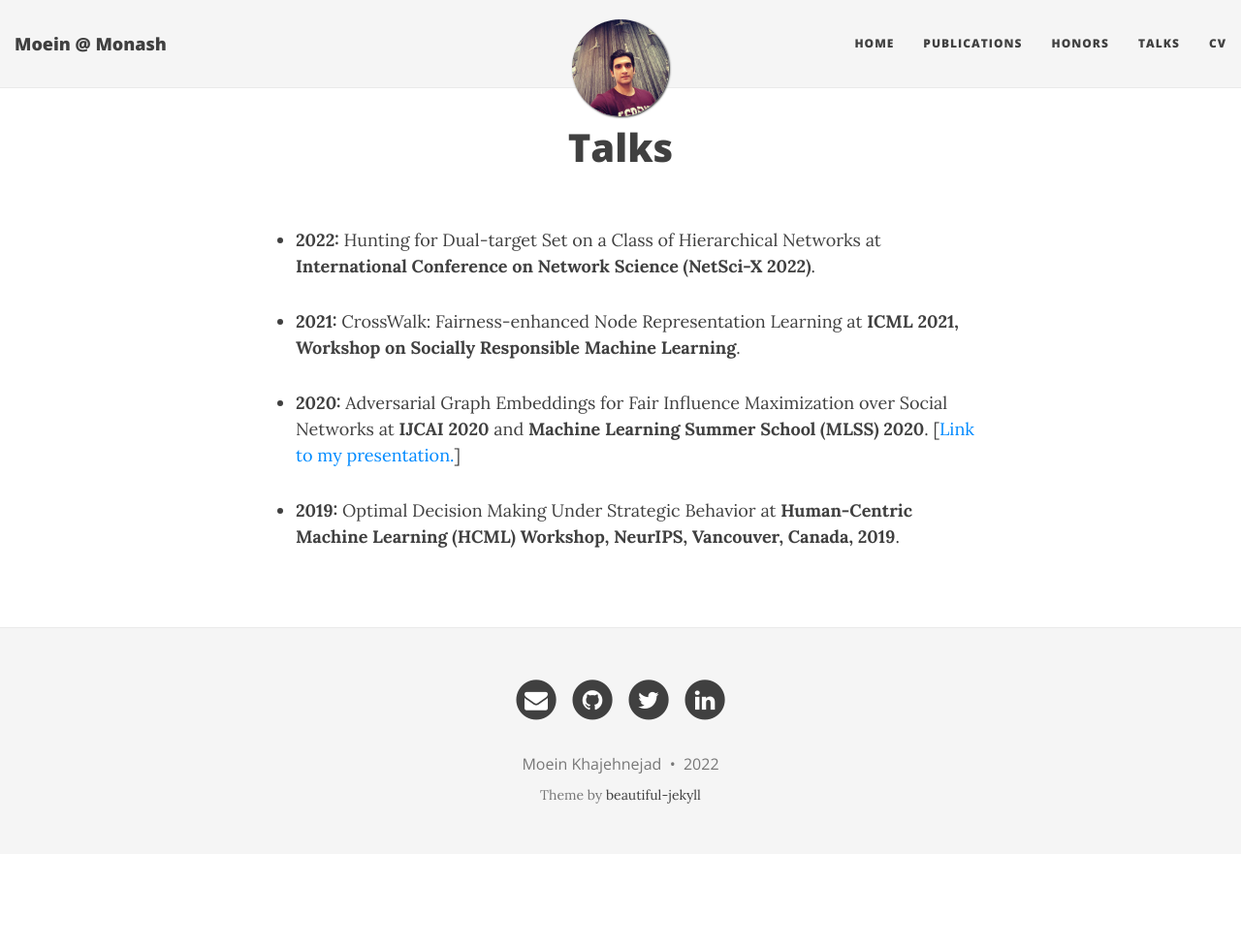
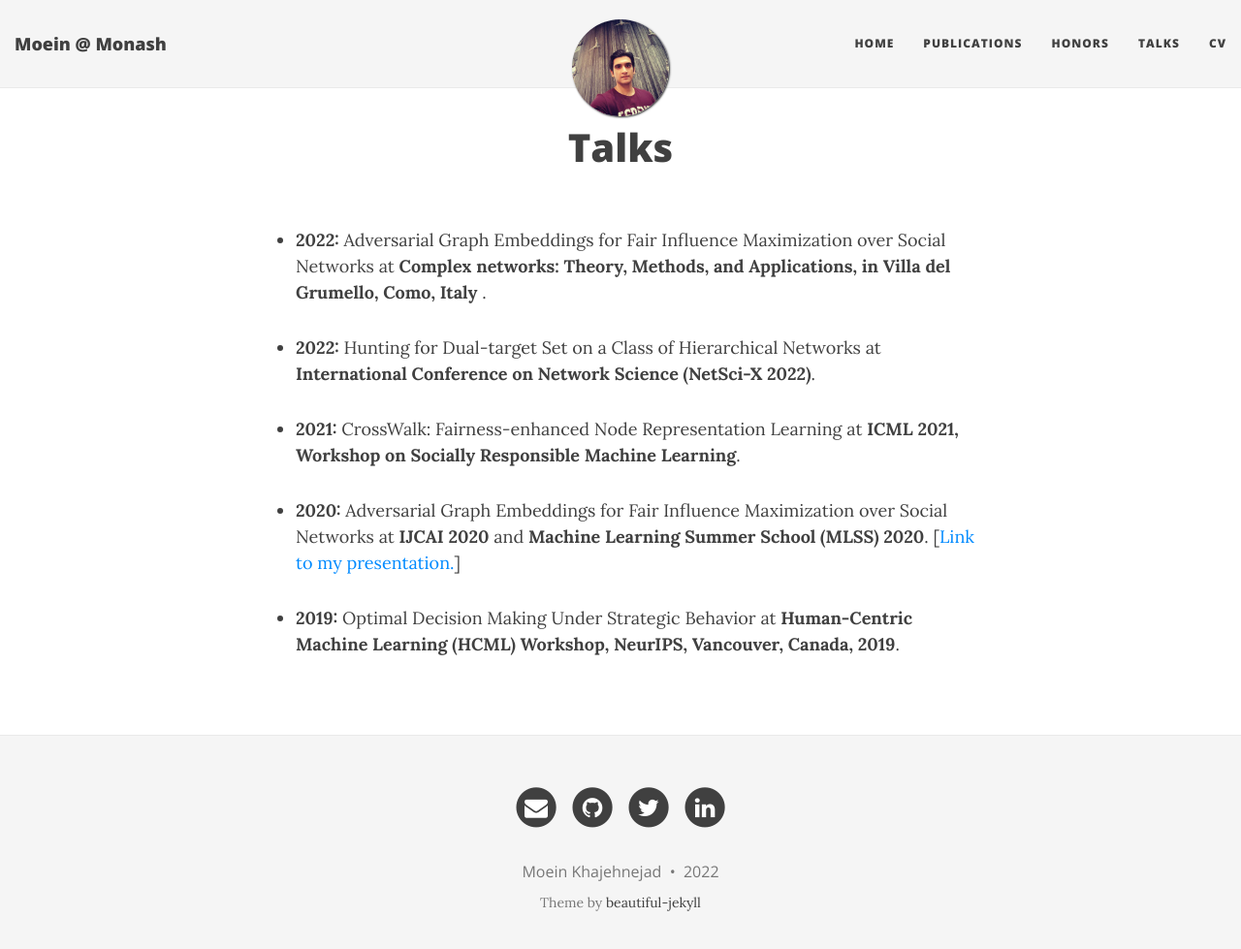
Before and after one commit to Moein-Khajehnejad/Moein-Khajehnejad.github.io, a Jekyll site: the page built from talks.md, in a window 1280 px wide and 992 px high. Shown: the top 979 px of the window at 97% size. Built offline with Jekyll 4.4.1, drawn with Linux system fonts in a browser that asks for light colours; nearby versions of some CDN libraries.

Commit message:
Update talks.md

```diff
--- a/talks.md
+++ b/talks.md
@@ -2,6 +2,8 @@
 layout: page
 title: Talks
 ---
+- <b>2022:</b> Adversarial Graph Embeddings for Fair Influence Maximization over Social Networks at <b> Complex networks: Theory, Methods, and Applications, in Villa del Grumello, Como, Italy </b>.
+
 - <b>2022:</b> Hunting for Dual-target Set on a Class of Hierarchical Networks at <b>International Conference on Network Science (NetSci-X 2022)</b>.
 
 - <b>2021:</b> CrossWalk: Fairness-enhanced Node Representation Learning at <b>ICML 2021, Workshop on Socially Responsible Machine Learning</b>.
```
